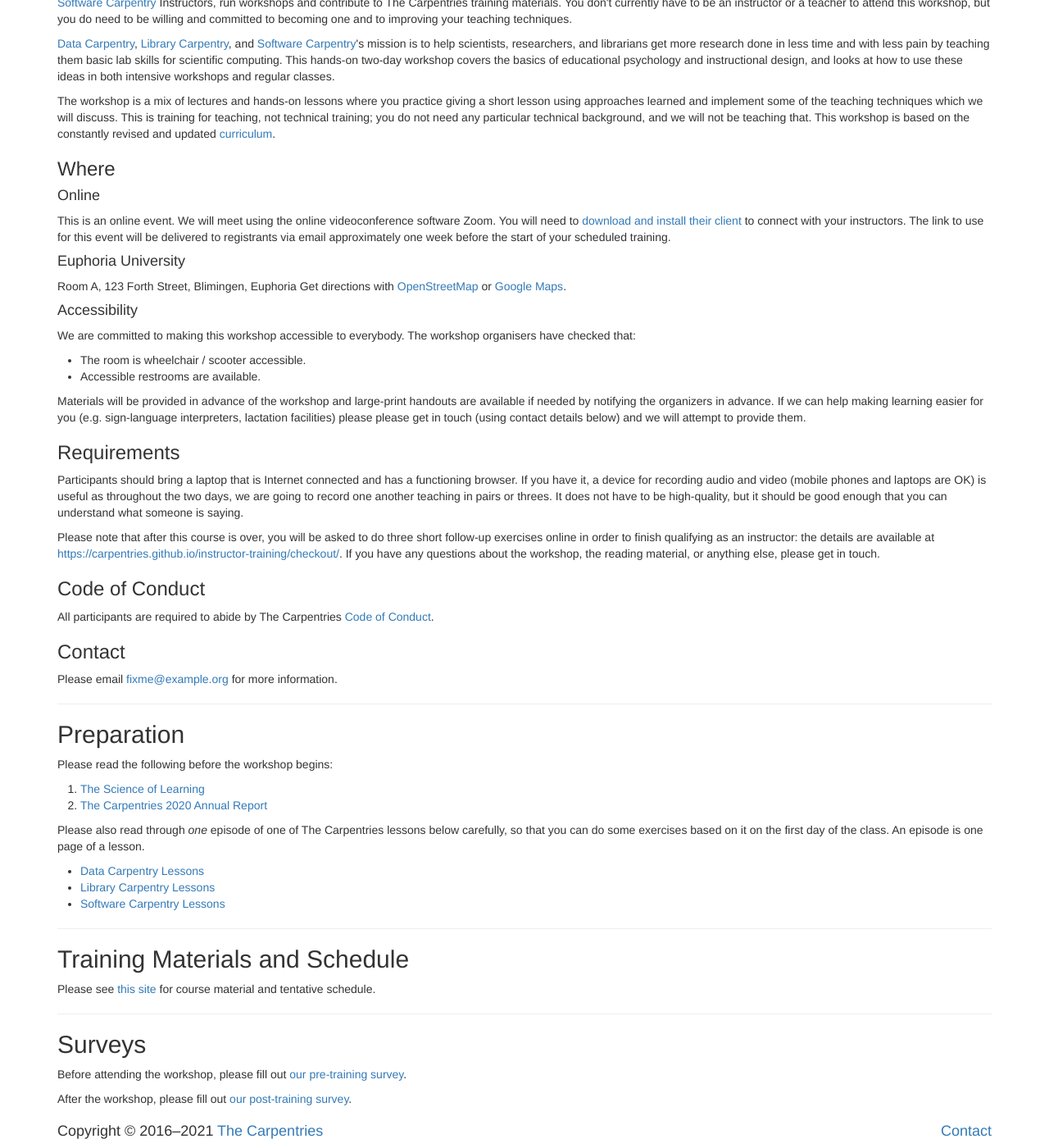
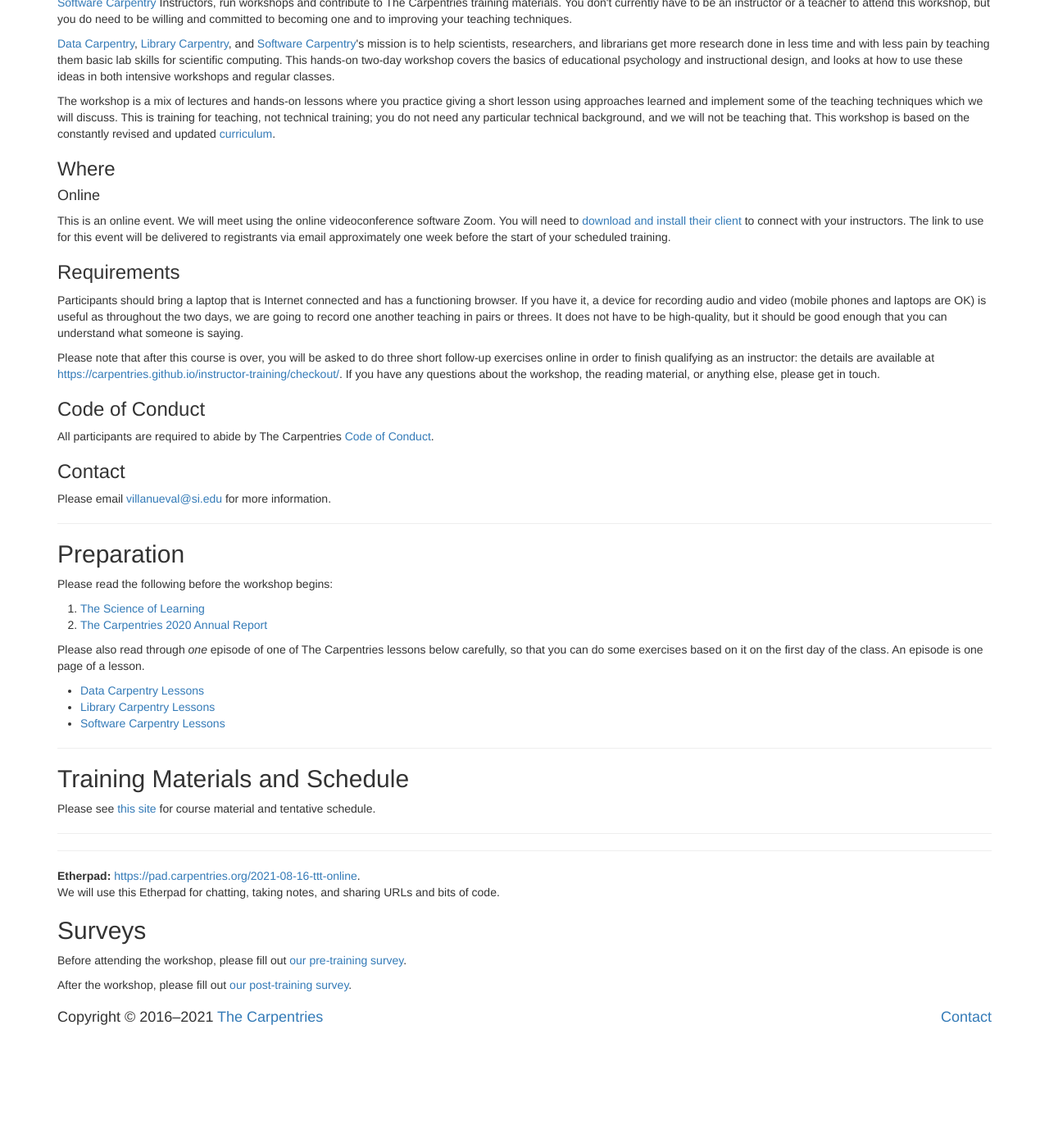
Before and after one commit to villanueval/2021-08-16-ttt-online, a Jekyll site: the page built from index.md, in a window 1280 px wide and 1400 px high, scrolled down 466 px. Shown: the whole window at 82% size. Built offline with Jekyll 4.4.1, drawn with Linux system fonts in a browser that asks for light colours; after the commit the page ends 1727 px from its top, so only the background shows below that; some of the changed text lies outside the part shown.

Commit message:
Update index.md

```diff
--- a/index.md
+++ b/index.md
@@ -1,24 +1,21 @@
 ---
 layout: workshop      # DON'T CHANGE THIS.
 root: .               # DON'T CHANGE THIS EITHER.  (THANK YOU.)
-country: "FIXME"      # lowercase two-letter ISO country code such as "fr" (see https://en.wikipedia.org/wiki/ISO_3166-1)
-language: "FIXME"     # lowercase two-letter ISO language code such as "fr" (see https://en.wikipedia.org/wiki/ISO_639-1)
-humandate: "FIXME"    # human-readable dates for the workshop (e.g., "Feb 17-18, 2020")
-humantime: "FIXME"    # human-readable times for the workshop (e.g., "9:00 am - 4:30 pm")
-startdate: FIXME      # machine-readable start date for the workshop in YYYY-MM-DD format like 2015-01-01
-enddate: FIXME        # machine-readable end date for the workshop in YYYY-MM-DD format like 2015-01-02
-instructor: ["FIXME"] # boxed, comma-separated list of instructors' names as strings, like ["Kay McNulty", "Betty Jennings", "Betty Snyder"]
-helper: ["FIXME"]     # boxed, comma-separated list of helpers' names, like ["Marlyn Wescoff", "Fran Bilas", "Ruth Lichterman"]
-contact: ["fixme@example.org"]    # boxed, comma-separated list of contact email addresses for the host, lead instructor, or whoever else is handling questions, like ["marlyn.wescoff@example.org", "fran.bilas@example.org", "ruth.lichterman@example.org"]
-etherpad:             # optional: URL for the workshop Etherpad if there is one
+country: "us"      # lowercase two-letter ISO country code such as "fr" (see https://en.wikipedia.org/wiki/ISO_3166-1)
+language: "en"     # lowercase two-letter ISO language code such as "fr" (see https://en.wikipedia.org/wiki/ISO_639-1)
+humandate: "Aug 16-17, 2021"    # human-readable dates for the workshop (e.g., "Feb 17-18, 2020")
+humantime: "9:00 am to 5:00 pm"    # human-readable times for the workshop (e.g., "9:00 am - 4:30 pm")
+startdate: 2021-08-16      # machine-readable start date for the workshop in YYYY-MM-DD format like 2015-01-01
+enddate: 2021-08-17        # machine-readable end date for the workshop in YYYY-MM-DD format like 2015-01-02
+instructor: ["Kelly Barnes and Luis J. Villanueva"] # boxed, comma-separated list of instructors' names as strings, like ["Kay McNulty", "Betty Jennings", "Betty Snyder"]
+helper: [""]     # boxed, comma-separated list of helpers' names, like ["Marlyn Wescoff", "Fran Bilas", "Ruth Lichterman"]
+contact: ["villanueval@si.edu"]    # boxed, comma-separated list of contact email addresses for the host, lead instructor, or whoever else is handling questions, like ["marlyn.wescoff@example.org", "fran.bilas@example.org", "ruth.lichterman@example.org"]
+etherpad: https://pad.carpentries.org/2021-08-16-ttt-online            # optional: URL for the workshop Etherpad if there is one
 eventbrite:           # optional: alphanumeric key for Eventbrite registration, e.g., "1234567890AB" (if Eventbrite is being used)
 locations:
   - venue: "Online"
     address: ""
 
-  - venue: "Euphoria University"
-    address: "Room A, 123 Forth Street, Blimingen, Euphoria"
-    latlng: "41.7901128,-87.6007318"
 
 ---
 
```
